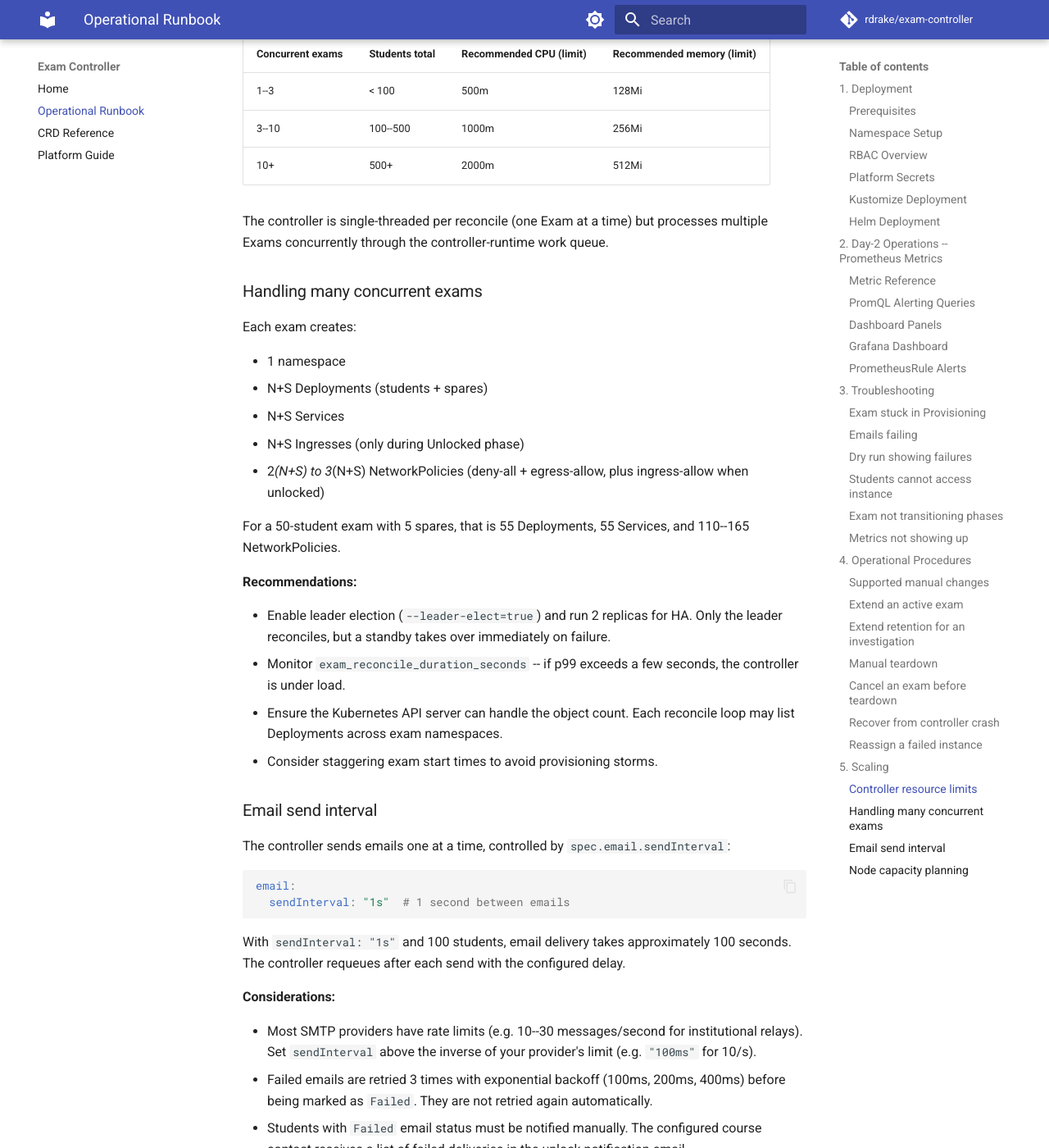
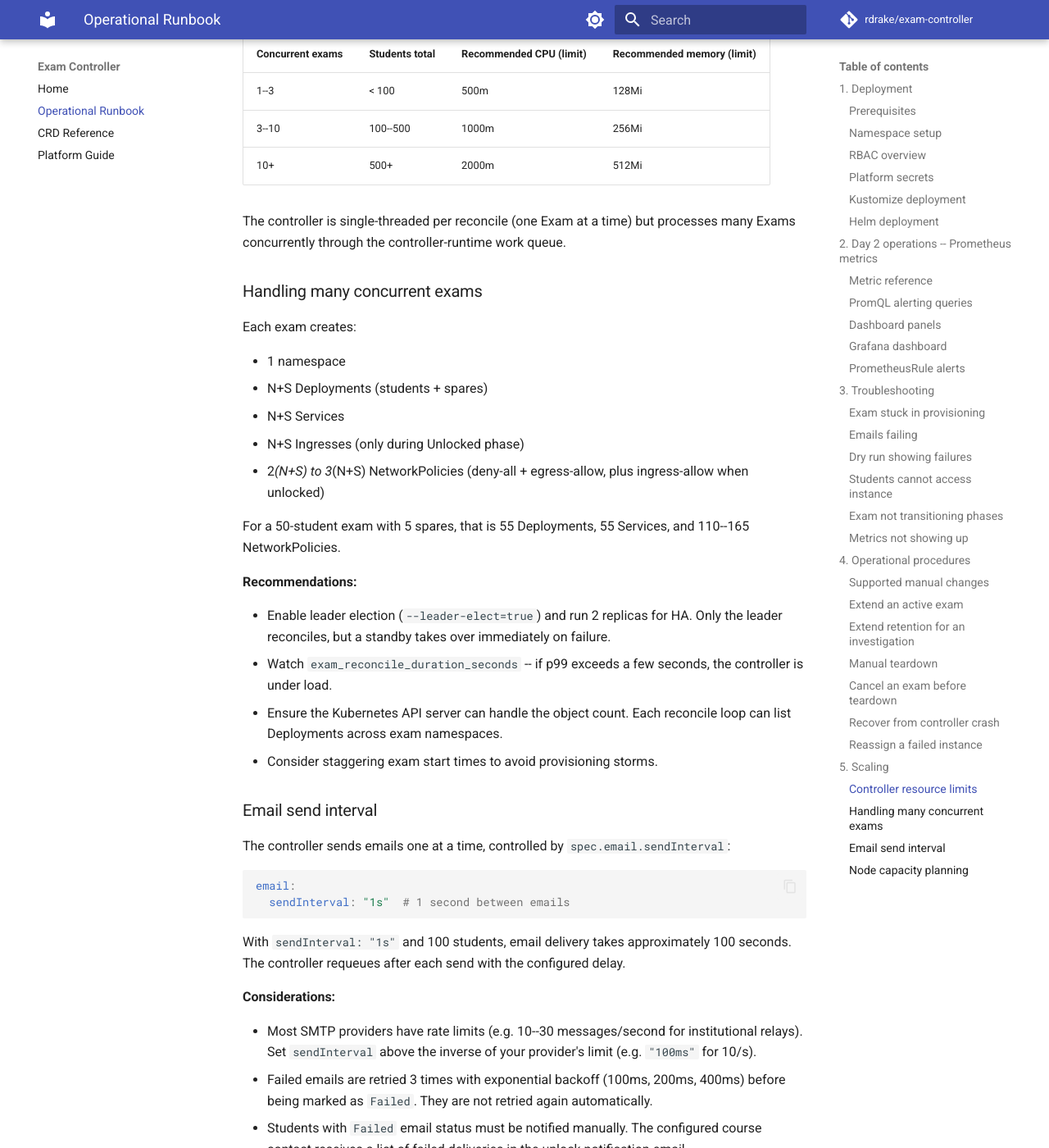
Before and after one commit to rdrake/exam-controller, an MkDocs documentation site: the page built from docs/operations.md, in a window 1280 px wide and 1400 px high, scrolled down 17799 px. Shown: the whole window at 82% size. Built offline with MkDocs 1.6.1 and Material for MkDocs 9.7.7, drawn with Linux system fonts in a browser that asks for light colours; comment, search, counter and statistics services are not loaded; some of the changed text lies outside the part shown.

Commit message:
docs: fix vale errors and heading case in operational runbook
- Fix 2 errors: timezone → time zone, Cancelling → Canceling
- Convert headings to sentence case per OTU style guide
- Replace wordy phrases (additional, allocate, indicate, Monitor)
- Use 'can' instead of 'may' per RedHat style

````diff
--- a/docs/operations.md
+++ b/docs/operations.md
@@ -1,4 +1,4 @@
-# Operational Runbook
+# Operational runbook
 
 This document covers deployment, monitoring, troubleshooting, and supported operational procedures for the exam-controller.
 
@@ -15,11 +15,11 @@ This document covers deployment, monitoring, troubleshooting, and supported oper
 - (Optional) Prometheus + Grafana for monitoring
 - (Optional) Cilium CNI for CiliumNetworkPolicy support (auto-detected at startup)
 
-### Namespace Setup
+### Namespace setup
 
 The controller itself runs in `exam-controller-system` (Kustomize) or whatever namespace you install the Helm release into. Each Exam CR creates a dedicated namespace named `exam-<exam-name>-<hash>` containing all student resources. The hash makes namespaces stable and collision-safe when two Exams share the same name in different Kubernetes namespaces.
 
-### RBAC Overview
+### RBAC overview
 
 The controller requires a ClusterRole with the following permissions:
 
@@ -32,14 +32,14 @@ The controller requires a ClusterRole with the following permissions:
 | `cilium.io`        | ciliumnetworkpolicies                 | get, list, watch, create, update, patch, delete |
 | `exam.otu.ca`      | exams, exams/status, exams/finalizers | full CRUD                                  |
 
-The default install ships only the RBAC required by the controller and its metrics endpoint. Bind any additional read or write access to `Exam` resources explicitly for your own platform team workflows.
+The default install ships only the RBAC required by the controller and its metrics endpoint. Bind any extra read or write access to `Exam` resources explicitly for your own platform team workflows.
 
-### Platform Secrets
+### Platform secrets
 
 The controller reads two platform-managed secrets from its configured secret namespace:
 
 1. **Wildcard certificate** (optional) -- `--ingress-tls-secret-name` points to a TLS secret covering `*.science.ontariotechu.ca` (or your chosen base domain). The controller copies this secret into each exam namespace before creating ingresses. When left empty (the default), TLS secret management is disabled -- use this when cert-manager or Cilium handles TLS automatically.
-2. **SMTP credentials** -- `--smtp-secret-name` points to a secret with `host`, `port`, and optionally `username` and `password` keys. The `port` defaults to 587 if missing. For unauthenticated SMTP relays, the `username` and `password` keys may be omitted.
+2. **SMTP credentials** -- `--smtp-secret-name` points to a secret with `host`, `port`, and optionally `username` and `password` keys. The `port` defaults to 587 if missing. For unauthenticated SMTP relays, the `username` and `password` keys can be omitted.
 
 Example:
 
@@ -67,7 +67,7 @@ kubectl create secret generic exam-smtp-credentials \
 
 Metrics and webhook certificates remain separate. The controller can generate self-signed certs by default; for production, use cert-manager or pass `--metrics-cert-path` / `--webhook-cert-path`.
 
-### Kustomize Deployment
+### Kustomize deployment
 
 ```bash
 # Install CRDs
@@ -94,7 +94,7 @@ Key startup flags (configured in `config/default/manager_metrics_patch.yaml`):
 | `--metrics-secure`           | `true`     | Serve metrics over HTTPS               |
 | `--enable-http2`             | `false`    | Enable HTTP/2 (disabled by default for CVE mitigation) |
 
-### Helm Deployment
+### Helm deployment
 
 ```bash
 helm install exam-controller charts/exam-controller \
@@ -133,11 +133,11 @@ Key Helm values:
 
 ---
 
-## 2. Day-2 Operations -- Prometheus Metrics
+## 2. Day 2 operations -- Prometheus metrics
 
 The controller exposes 12 metrics on its metrics endpoint. All per-exam metrics are labeled with both `exam="<exam-name>"` and `namespace="<exam-cr-namespace>"`.
 
-### Metric Reference
+### Metric reference
 
 | Metric | Type | Labels | Description |
 |--------|------|--------|-------------|
@@ -159,7 +159,7 @@ The controller exposes 12 metrics on its metrics endpoint. All per-exam metrics
 
 When an exam is torn down, all its label series are cleaned up via `CleanupExam()` to prevent unbounded cardinality growth.
 
-### PromQL Alerting Queries
+### PromQL alerting queries
 
 **Reconcile error rate (>5% over 5 minutes):**
 
@@ -219,7 +219,7 @@ exam_seconds_until_unlock < 900
 exam_seconds_until_lock > 0 and exam_seconds_until_lock < 300
 ```
 
-### Dashboard Panels
+### Dashboard panels
 
 Useful Grafana panel queries:
 
@@ -283,7 +283,7 @@ make check-dashboard    # verify JSON is up to date (runs in CI)
 
 `make check-dashboard` is included in `make verify-fast`, so stale JSON will fail CI.
 
-### PrometheusRule Alerts
+### PrometheusRule alerts
 
 The Helm chart includes a `PrometheusRule` resource with six alerts covering the critical exam lifecycle failure modes. Enable it alongside the ServiceMonitor:
 
@@ -308,7 +308,7 @@ The PrometheusRule is labeled `prometheus: kube-prometheus` for automatic discov
 
 ## 3. Troubleshooting
 
-### Exam stuck in Provisioning
+### Exam stuck in provisioning
 
 **Symptoms:** Exam `status.phase` is `Provisioning` and has not transitioned to `Ready` within the expected time.
 
@@ -370,10 +370,10 @@ kubectl logs -n exam-controller-system deployment/exam-controller-controller-man
 **Common causes and resolution:**
 
 - **Secret not found:** Verify the controller's `--smtp-secret-name` and `--platform-secret-namespace` settings point to an existing Secret.
-- **Wrong credentials:** If the SMTP server requires authentication, check the `username` and `password` keys in the Secret. The controller uses PLAIN auth. For unauthenticated relays, these keys may be omitted.
+- **Wrong credentials:** If the SMTP server requires authentication, check the `username` and `password` keys in the Secret. The controller uses PLAIN auth. For unauthenticated relays, these keys can be omitted.
 - **Port mismatch:** The Secret `port` defaults to 587 if omitted. Ensure your SMTP server listens on that port.
 - **Network connectivity:** The controller pod must be able to reach the SMTP host. Check NetworkPolicies on the controller namespace.
-- **Retry exhaustion:** The RetrySender retries up to 3 times with exponential backoff (100ms, 200ms, 400ms). Persistent failures indicate an infrastructure problem, not a transient issue.
+- **Retry exhaustion:** The RetrySender retries up to 3 times with exponential backoff (100ms, 200ms, 400ms). Persistent failures point to an infrastructure problem, not a transient issue.
 
 **Log patterns to search for:**
 
@@ -531,7 +531,7 @@ kubectl get clusterrolebinding | grep metrics
 
 ---
 
-## 4. Operational Procedures
+## 4. Operational procedures
 
 ### Supported manual changes
 
@@ -657,7 +657,7 @@ resources:
 | 3--10             | 100--500       | 1000m                    | 256Mi                      |
 | 10+               | 500+           | 2000m                    | 512Mi                      |
 
-The controller is single-threaded per reconcile (one Exam at a time) but processes multiple Exams concurrently through the controller-runtime work queue.
+The controller is single-threaded per reconcile (one Exam at a time) but processes many Exams concurrently through the controller-runtime work queue.
 
 ### Handling many concurrent exams
 
@@ -674,8 +674,8 @@ For a 50-student exam with 5 spares, that is 55 Deployments, 55 Services, and 11
 **Recommendations:**
 
 - Enable leader election (`--leader-elect=true`) and run 2 replicas for HA. Only the leader reconciles, but a standby takes over immediately on failure.
-- Monitor `exam_reconcile_duration_seconds` -- if p99 exceeds a few seconds, the controller is under load.
-- Ensure the Kubernetes API server can handle the object count. Each reconcile loop may list Deployments across exam namespaces.
+- Watch `exam_reconcile_duration_seconds` -- if p99 exceeds a few seconds, the controller is under load.
+- Ensure the Kubernetes API server can handle the object count. Each reconcile loop can list Deployments across exam namespaces.
 - Consider staggering exam start times to avoid provisioning storms.
 
 ### Email send interval
````
Also changed, not shown: other parts of docs/operations.md (+10 -10 lines).
